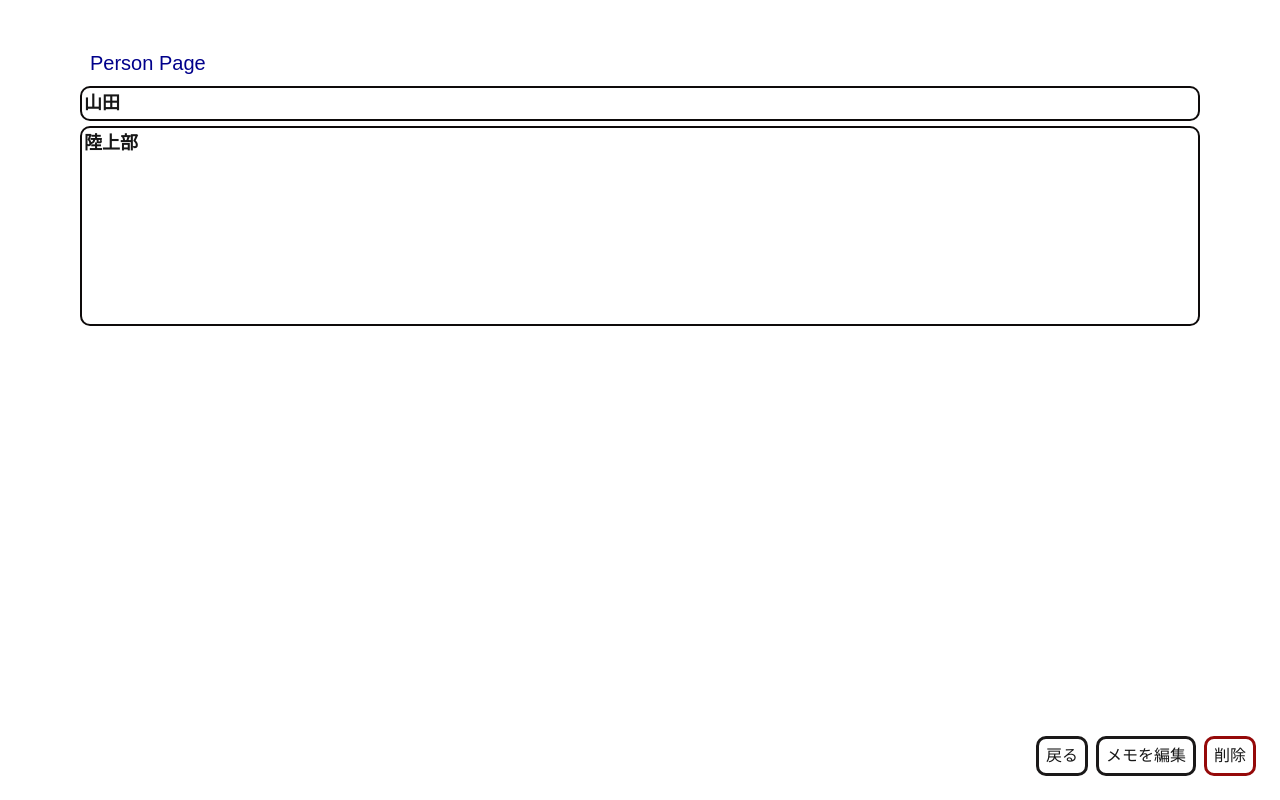
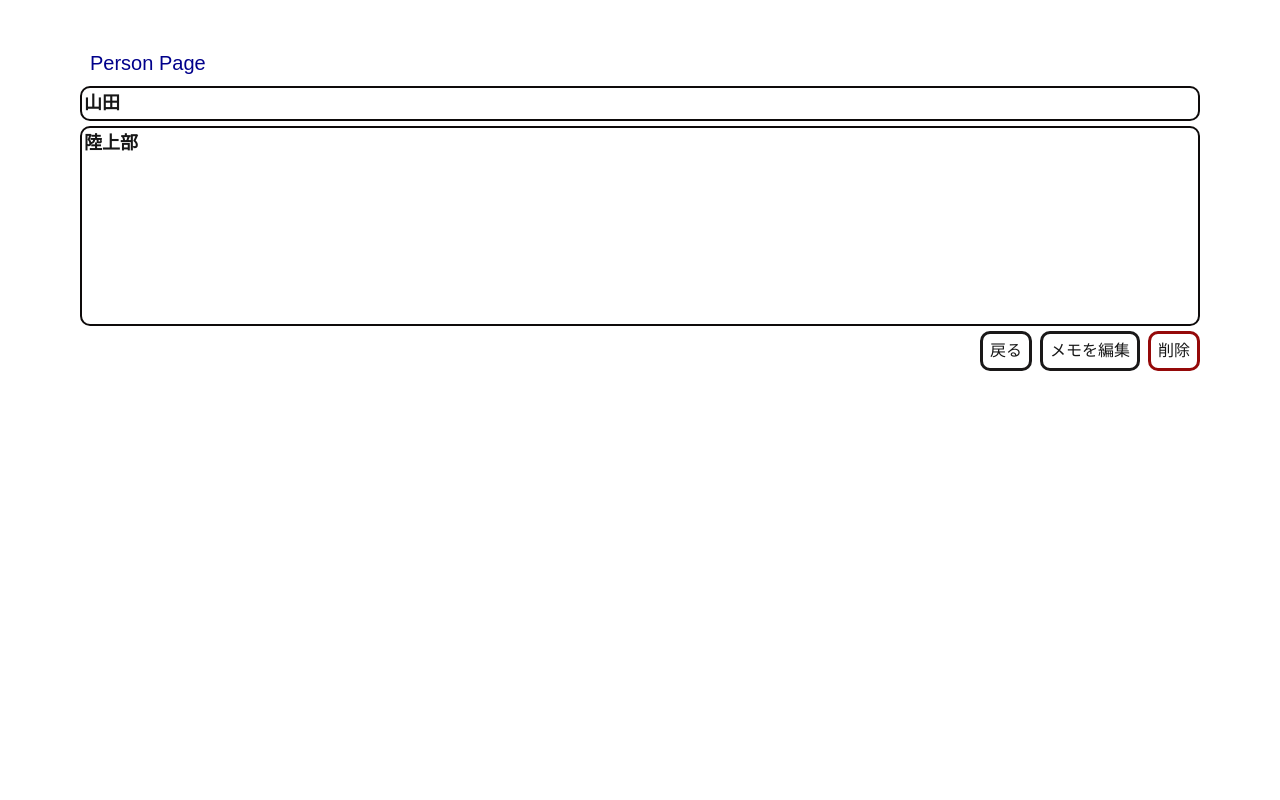
Before and after one commit to kotasimo/human-box, a Next.js app: page /person/1 in a window 1280 px wide. Built offline with nearby package versions, Linux system fonts and the light colour scheme.

Commit message:
main
枠と配置を整理した。main二保存する

```diff
--- a/app/app.css
+++ b/app/app.css
@@ -77,16 +77,18 @@ main {
   width: 100%;
 }
 
-.personActions {
-  position: absolute;
-  right: 24px;   /* カード右端からの距離 */
-  bottom: 24px;  /* カード下端からの距離 */
+.personAction {
+  /* position: absolute;
+  right: 24px;   カード右端からの距離
+  bottom: 24px;  カード下端からの距離 */
   display: flex;
+  justify-content: flex-end;
   gap: 8px;
 }
 
 .editActions {
   display: flex;
+  justify-content: flex-end;
   gap: 8px;
 }
 
--- a/app/person/[id]/page.tsx
+++ b/app/person/[id]/page.tsx
@@ -92,7 +92,9 @@ const PersonPage = () => {
   }
 
   const removePerson = (id: string) => {
-    setPeople((prev) => (prev? prev.filter((person) => person.id != id) : prev));
+    setPeople((prev) =>
+      prev ? prev.filter((person) => person.id != id) : prev,
+    );
     // setSelectedId(null);
     if (editingId === id) {
       setEditingId(null);
@@ -111,9 +113,11 @@ const PersonPage = () => {
     if (editingId === null) return;
 
     setPeople((prev) =>
-      prev ? prev.map((p) =>
+      prev
+        ? prev.map((p) =>
             p.id === editingId ? { ...p, name: draftName, memo: draftMemo } : p,
-      ) : prev,
+          )
+        : prev,
     );
 
     setEditingId(null);
@@ -146,19 +150,6 @@ const PersonPage = () => {
               autoFocus
               rows={3}
             />
-          </>
-        ) : (
-          <>
-            <div className="personNameId">{person.name}</div>
-            <div className="personMemoId">
-              {person.memo ?? " クリックしてメモを書く "}
-            </div>
-          </>
-        )}
-      </div>
-
-      <div className="personActions">
-        {editingId === person.id ? (
             <div className="editActions">
               <button className="btn" onClick={saveMemo}>
                 保存
@@ -168,8 +159,14 @@ const PersonPage = () => {
                 キャンセル
               </button>
             </div>
+          </>
         ) : (
           <>
+            <div className="personNameId">{person.name}</div>
+            <div className="personMemoId">
+              {person.memo ?? " クリックしてメモを書く "}
+            </div>
+            <div className="personAction">
               <button onClick={() => router.push("/")} className="btn">
                 戻る
               </button>
@@ -182,6 +179,7 @@ const PersonPage = () => {
               >
                 削除
               </button>
+            </div>
           </>
         )}
       </div>
```
Lines whose indentation alone changed are shown as unchanged.
